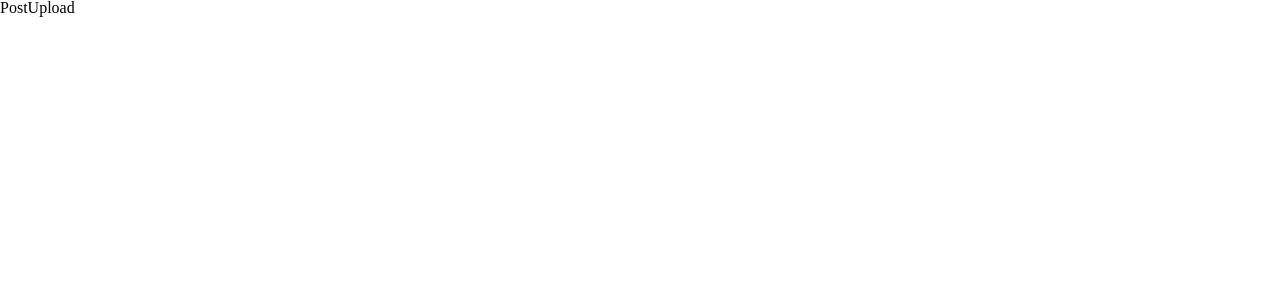
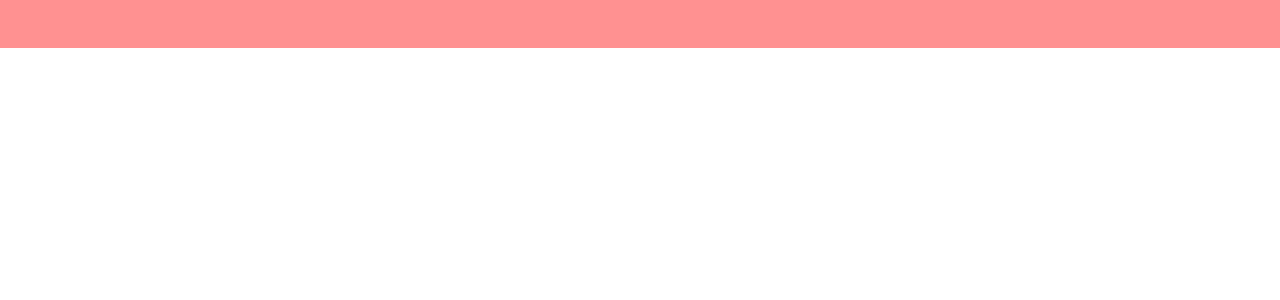
Before and after one commit to 17ANT/INATON, a React (Create React App) app: page /postupload in a window 1280 px wide. Shown: the top 300 px of the page. Built offline with nearby package versions, Linux system fonts and the light colour scheme.

Commit message:
Fix: pull 오류 테스트

```diff
--- a/src/pages/postUpload/PostUpload.jsx
+++ b/src/pages/postUpload/PostUpload.jsx
@@ -1,6 +1,21 @@
 import React from 'react';
+import styled from 'styled-components';
+
+const Header = styled.div`
+    height: 48px;
+    background-color: #ff9191;
+`;
+const PostUploadMain = styled.main`
+    display: flex;
+    height: 100%;
+    background-color: royalblue;
+`;
 
 export default function PostUpload() {
-    return <div>PostUpload</div>;
-    // test upload
+    return (
+        <>
+            <Header />
+            <PostUploadMain></PostUploadMain>
+        </>
+    );
 }
```
